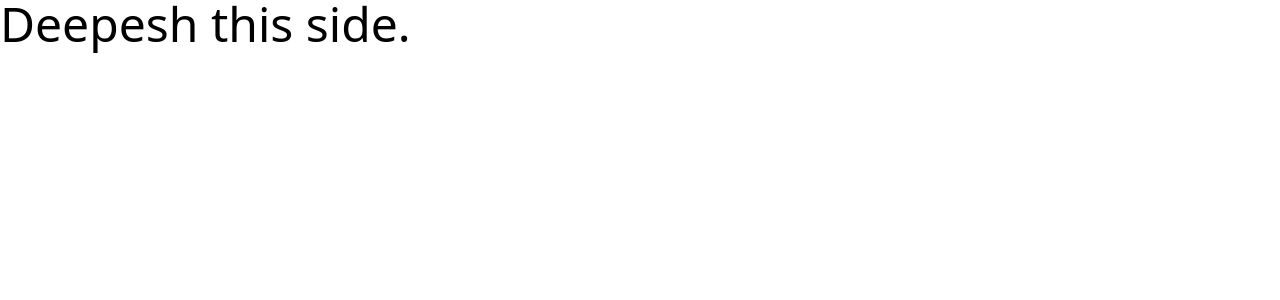
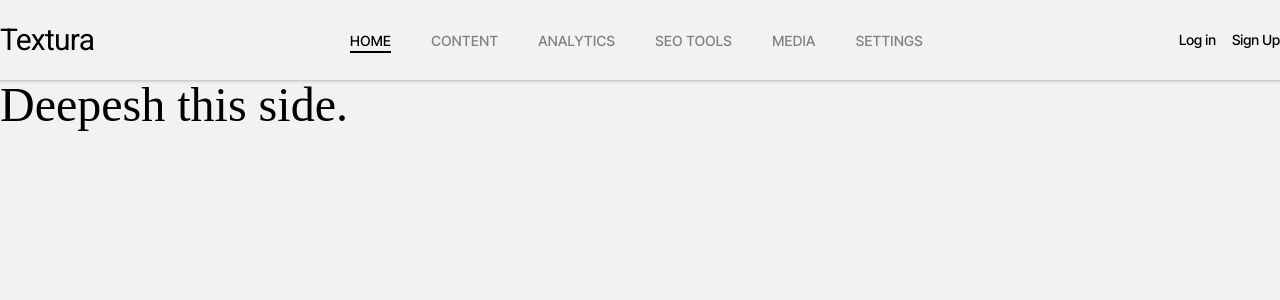
Before and after one commit to deepesh-sr/Textura, a React (Vite) app: page / in a window 1280 px wide. Shown: the top 300 px of the page. Built offline with nearby package versions, Linux system fonts and the light colour scheme.

Commit message:
Add navbar

```diff
--- a/src/App.jsx
+++ b/src/App.jsx
@@ -1,16 +1,15 @@
-import { useState } from 'react'
-import reactLogo from './assets/react.svg'
-import viteLogo from '/vite.svg'
 import './App.css'
+import Navbar from './components/Navbar'
 
 function App() {
-  const [count, setCount] = useState(0)
-
   return (
     <>
-    <p className='text-5xl'>
-    Deepesh this side.
-    </p>
+      <Navbar />
+      <main className="max-w-7xl mx-auto px-4 sm:px-6 lg:px-8 py-8">
+        <p className='text-5xl font-[--font-family-inter]'>
+          Deepesh this side.
+        </p>
+      </main>
     </>
   )
 }
--- /dev/null
+++ b/src/components/Logo.jsx
@@ -0,0 +1,14 @@
+const Logo = () => {
+  return (
+    <a
+      href="/"
+      className="text-2xl lg:text-3xl font-normal text-pure-black tracking-tight hover:opacity-80 transition-opacity duration-300"
+      aria-label="Textura - Home"
+      style={{ fontFamily: "'Roboto', sans-serif" }}
+    >
+      Textura
+    </a>
+  );
+};
+
+export default Logo;
--- /dev/null
+++ b/src/components/Navbar.jsx
@@ -0,0 +1,37 @@
+import Logo from './Logo';
+import Navigation from './Navigation';
+import SignIn from './SignIn';
+
+const Navbar = () => {
+  return (
+    <header className="bg-pure-white sticky top-0 z-50 shadow-sm" role="banner">
+      <nav
+        className="max-w-350 mx-auto px-6 lg:px-12"
+        role="navigation"
+        aria-label="Main navigation"
+      >
+        <div className="flex items-center justify-between h-20">
+          {/* Left Column - Logo */}
+          <div className="shrink-0">
+            <Logo />
+          </div>
+
+          {/* Middle Column - Navigation Links */}
+          <div className="hidden lg:flex flex-1 justify-center">
+            <Navigation />
+          </div>
+
+          {/* Right Column - Sign In */}
+          <div className="shrink-0">
+            <SignIn />
+          </div>
+        </div>
+      </nav>
+
+      {/* Thin line below navbar */}
+      <div className="h-px bg-gray-200"></div>
+    </header>
+  );
+};
+
+export default Navbar;
--- /dev/null
+++ b/src/components/Navigation.jsx
@@ -0,0 +1,34 @@
+const Navigation = () => {
+  const navLinks = [
+    { name: 'HOME', href: '/', ariaLabel: 'Go to home page' },
+    { name: 'CONTENT', href: '/content', ariaLabel: 'Manage your content' },
+    { name: 'ANALYTICS', href: '/analytics', ariaLabel: 'View analytics' },
+    { name: 'SEO TOOLS', href: '/seo', ariaLabel: 'SEO optimization tools' },
+    { name: 'MEDIA', href: '/media', ariaLabel: 'Media library' },
+    { name: 'SETTINGS', href: '/settings', ariaLabel: 'Account settings' },
+  ];
+
+  return (
+    <ul className="flex items-center gap-8 xl:gap-10" role="menubar">
+      {navLinks.map((link, index) => (
+        <li key={link.name} role="none">
+          <a
+            href={link.href}
+            className={`text-sm font-medium tracking-wide transition-all duration-300 relative group ${
+              index === 0
+                ? 'text-pure-black after:absolute after:-bottom-1 after:left-0 after:w-full after:h-0.5 after:bg-pure-black'
+                : 'text-gray-500 hover:text-pure-black'
+            }`}
+            aria-label={link.ariaLabel}
+            role="menuitem"
+            style={{ fontFamily: "'Inter Tight', sans-serif" }}
+          >
+            {link.name}
+          </a>
+        </li>
+      ))}
+    </ul>
+  );
+};
+
+export default Navigation;
--- /dev/null
+++ b/src/components/SignIn.jsx
@@ -0,0 +1,24 @@
+const SignIn = () => {
+  return (
+    <div className="flex items-center gap-4">
+      <a
+        href="/login"
+        className="text-sm font-medium text-pure-black hover:opacity-70 transition-opacity duration-300 hidden sm:block"
+        aria-label="Log in to your account"
+        style={{ fontFamily: "'Inter Tight', sans-serif" }}
+      >
+        Log in
+      </a>
+      <a
+        href="/signup"
+        className="text-sm font-medium text-pure-black hover:opacity-70 transition-opacity duration-300"
+        aria-label="Sign up for an account"
+        style={{ fontFamily: "'Inter Tight', sans-serif" }}
+      >
+        Sign Up
+      </a>
+    </div>
+  );
+};
+
+export default SignIn;
--- a/src/index.css
+++ b/src/index.css
@@ -1 +1,16 @@
 @import "tailwindcss";
+
+/* Global Styles */
+* {
+  margin: 0;
+  padding: 0;
+  box-sizing: border-box;
+}
+
+body {
+  font-family: 'Inter Tight', sans-serif;
+  background-color: #F2F2F2;
+  color: #000000;
+  -webkit-font-smoothing: antialiased;
+  -moz-osx-font-smoothing: grayscale;
+}
```
